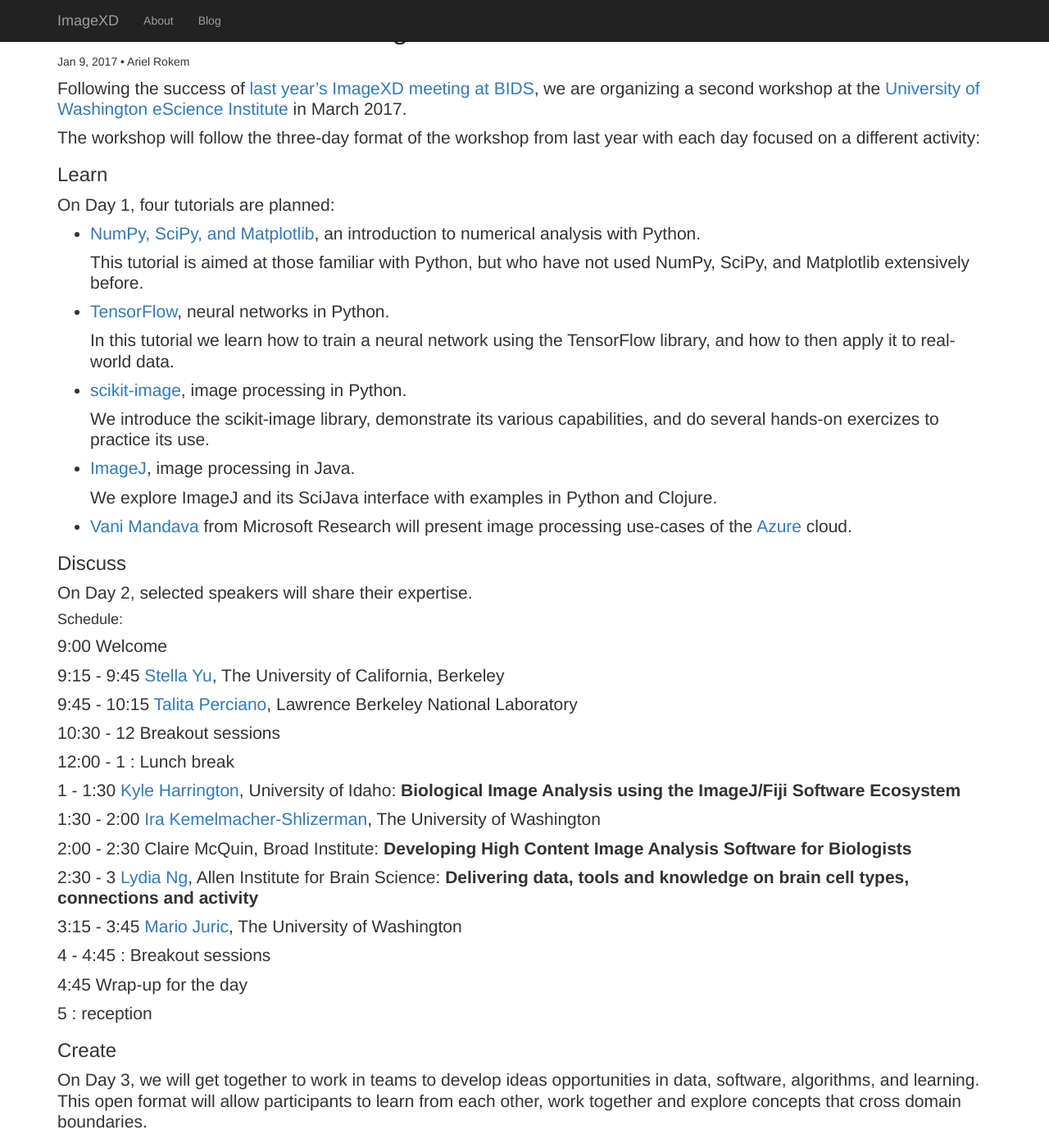
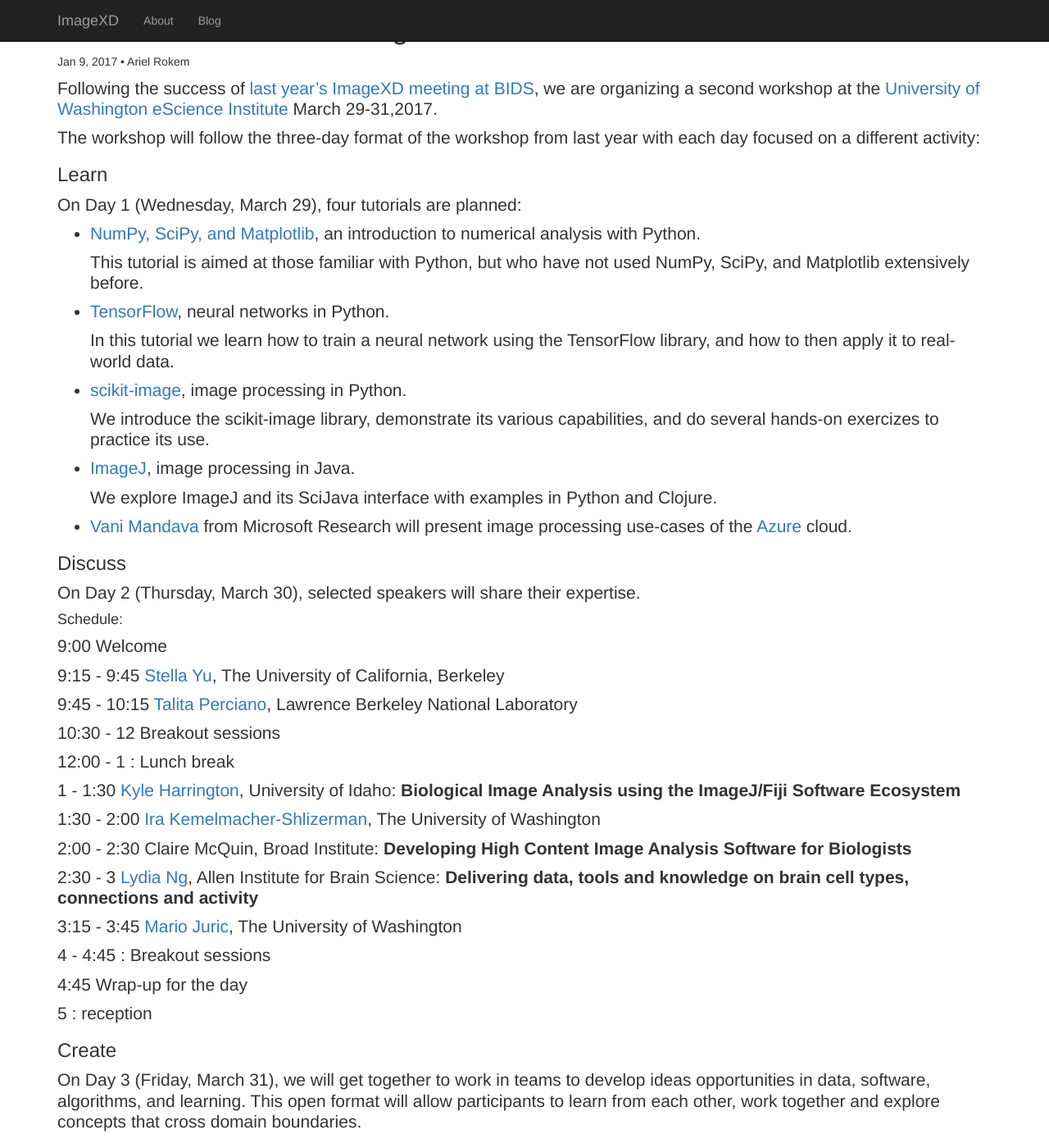
Before and after one commit to imagexd/imagexd.github.io, a Jekyll site: the page built from _posts/2017-01-09-plans-for-round-2.md, in a window 1280 px wide and 1400 px high, scrolled down 55 px. Shown: the whole window at 82% size. Built offline with Jekyll 4.4.1, drawn with Linux system fonts in a browser that asks for light colours.

Commit message:
Update 2017-01-09-plans-for-round-2.md

```diff
--- a/_posts/2017-01-09-plans-for-round-2.md
+++ b/_posts/2017-01-09-plans-for-round-2.md
@@ -8,14 +8,14 @@
 Following the success of [last year's ImageXD meeting at
 BIDS](http://www.imagexd.org/2016/06/21/inaugural-workshop.html), we are
 organizing a second workshop at the [University of Washington eScience Institute](http://escience.washington.edu)
-in March 2017.
+March 29-31,2017.
 
 The workshop will follow the three-day format of the workshop from last year
 with each day focused on a different activity:
 
 ### Learn
 
-On Day 1, four tutorials are planned:
+On Day 1 (Wednesday, March 29), four tutorials are planned:
 
 - [NumPy, SciPy, and Matplotlib](http://scipy.org), an introduction to numerical analysis with Python.
 
@@ -40,7 +40,7 @@
 
 ### Discuss
 
-On Day 2, selected speakers will share their expertise.
+On Day 2 (Thursday, March 30), selected speakers will share their expertise.
 
 #### Schedule:
 
@@ -72,7 +72,7 @@
 
 ### Create
 
-On Day 3, we will get together to work in teams to develop ideas opportunities
+On Day 3 (Friday, March 31), we will get together to work in teams to develop ideas opportunities
 in data, software, algorithms, and learning. This open format will allow
 participants to learn from each other, work together and explore concepts that
 cross domain boundaries.
```
